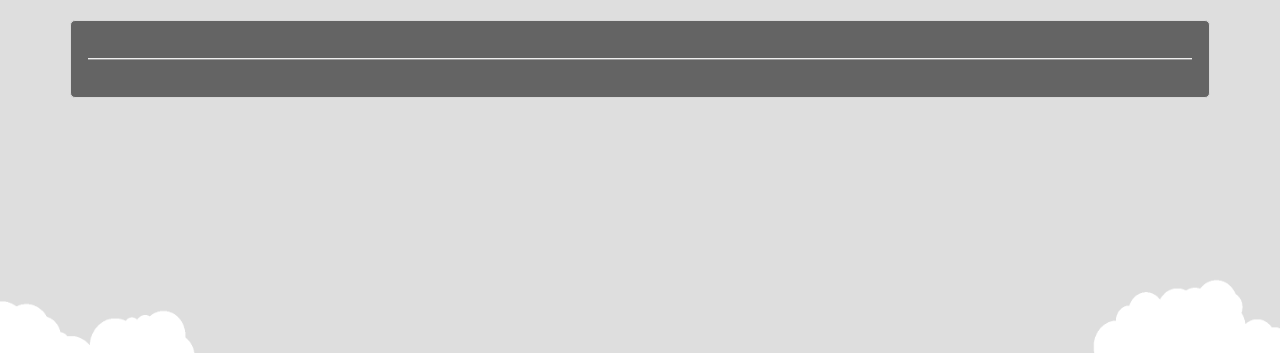
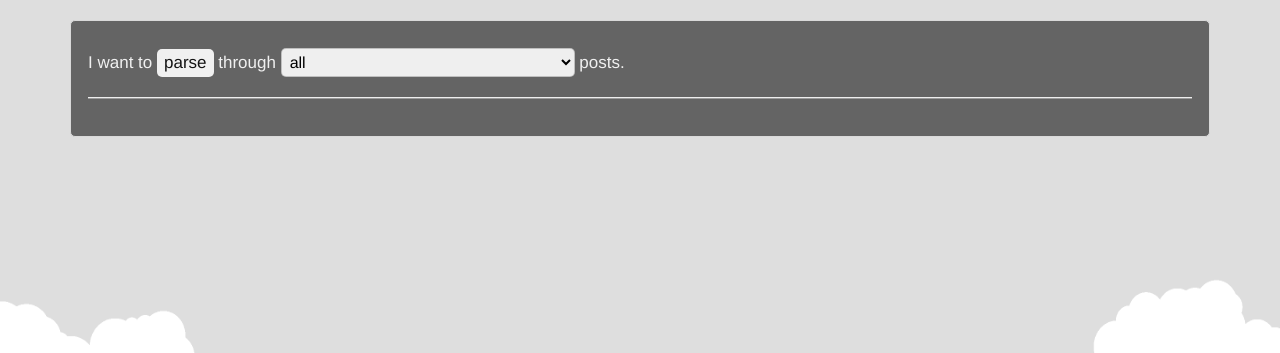
Before and after one commit to jscarty/Devhaven.io, a Django app: page /threadfeed/ in a window 1280 px wide. Shown: the part 50-403 px from the top of the page. Run offline with Django 3.2, Linux system fonts and the light colour scheme; data that the repository does not hold is empty; some libraries are stand-ins or nearby versions.

Commit message:
Added search functionality

```diff
--- a/requirements.txt
+++ b/requirements.txt
@@ -1,4 +1,4 @@
-Django==1.9.4
+Django==1.9.6
 Pygments==2.0.2
 autopep8==1.2
 cx-Freeze==4.3.4
--- a/webapp/models.py
+++ b/webapp/models.py
@@ -85,6 +85,7 @@ class Comment(models.Model):
 
 class SearchTerm(models.Model):
     CHOICES = [
+        ('all', 'all'),
         ('Hardware and OS', 'Hardware and OS'),
         ('Desktops', 'Desktops'),
         ('Tablets', 'Tablets'),
--- a/webapp/static/webapp/main.css
+++ b/webapp/static/webapp/main.css
@@ -447,11 +447,11 @@ input:-webkit-autofill:focus {
     border: 0;
     border-radius: 5px;
     outline: 0;
-    background: rgb(230, 230, 230);
+    background: rgb(240, 240, 240);
     color: rgb(20, 20, 20);
 }
 #parsebutton:active {
-	background: rgb(225, 225, 225);
+	background: rgb(235, 235, 235);
 }
 @media screen and (max-width: 1089px) {
     .postdiv {
--- a/webapp/templates/webapp/threadfeed.html
+++ b/webapp/templates/webapp/threadfeed.html
@@ -32,9 +32,10 @@
 <div class="container">
   <div class="content" id="threadfeed">
     <p></p>
-	<!--
-	  <div style="font-size: 17px;">I want to <button id="parsebutton">parse</button> through
-		    <select style="font-size: 16px; padding: 4px;">
+	  <form action="" method="POST"><div style="font-size: 17px;">{% csrf_token %}I want to <input type="submit" id="parsebutton" value="parse"> through
+		    <select style="font-size: 16px; padding: 4px;" name="category">
+                <option disabled></option>
+                <option value='all'>all</option>
                 <option disabled></option>
                 <option>Hardware and OS</option>
                 <option value="Desktops">&nbsp;&nbsp;&nbsp;&nbsp;Desktops</option>
@@ -61,7 +62,7 @@
                 <option value="Miscellaneous">&nbsp;&nbsp;&nbsp;&nbsp;Miscellaneous</option>
                 <option disabled></option>
             </select>
-		posts.</div>-->
+		posts.</div></form>
       <hr>
 {% for post in posts %}
   <div class="raleway">
--- a/webapp/views.py
+++ b/webapp/views.py
@@ -10,8 +10,8 @@ from django.contrib.auth.models import User
 from django.db import IntegrityError
 from django.template import RequestContext
 from django.contrib.auth.decorators import user_passes_test
-from .models import Post, Comment
-from .forms import PostForm, CommentForm
+from .models import Post, Comment, SearchTerm
+from .forms import PostForm, CommentForm, SearchForm
 from django.core.urlresolvers import reverse
 from django.utils import timezone
 from hitcount.models import HitCount
@@ -227,15 +227,23 @@ def post_list(request):
     posts = Post.objects.all().filter().order_by('-created_on') # Use filter on the QuerySet to sort by time
     context = {'posts' : posts, 'authenticated': request.user.is_authenticated()}
 
-    numComments = 0
+    if request.method == "POST":
+        searchForm = SearchForm(request.POST or None)
+
+        if searchForm.is_valid():
+            category = searchForm.cleaned_data.get('category')
+
+            if category == 'all':
+                return redirect("../threadfeed")
+            else:
+                searchPosts = Post.objects.all().filter(field=category).order_by('-created_on')
+
+            context['posts'] = searchPosts
+        else:
+            print(searchForm.errors)
 
     for post in posts:
-        numComments = 0
-
-        for comment in post.comment_set.all():
-            numComments = numComments + 1
-
-        post.commentCount = numComments
+        post.commentCount = len(post.comment_set.all())
 
     return render(request, 'webapp/threadfeed.html', context)
 
@@ -244,11 +252,6 @@ def your_post(request):
     numPosts = len(posts2)
 
     for post in posts2:
-        numComments = 0
-
-        for comment in post.comment_set.all():
-            numComments = numComments + 1
-
-        post.commentCount = numComments
+        post.commentCount = len(post.comment_set.all())
 
     return render(request, 'webapp/yourthreads.html', {'authenticated': request.user.is_authenticated(), 'posts':posts2, 'numPosts':numPosts})
```
Also changed, not shown: webapp/migrations/0024_auto_20160531_2025.py (added).
